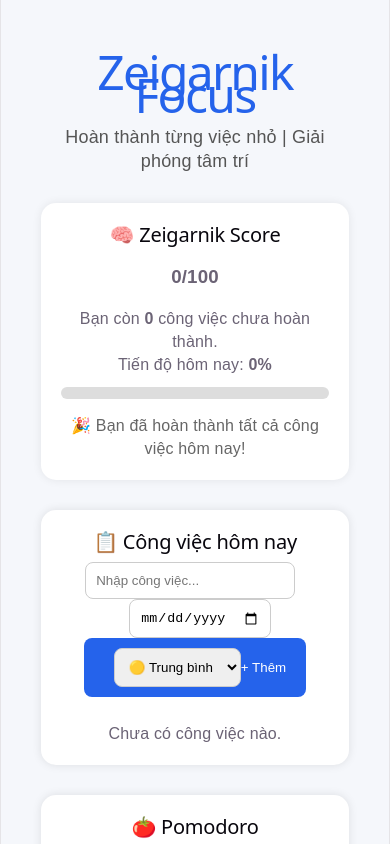
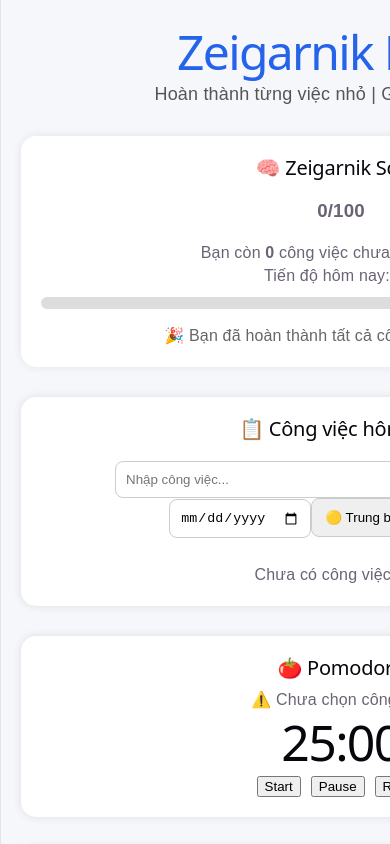
Before and after one commit to tranphuonganh1352-svg/zeigarnik-focus, a React (Vite) app: page / in a window 390 px wide. Both pictures are taken after a click on the button "🚀 Bắt đầu". Shown: the top 844 px of the page. Built offline with nearby package versions, Linux system fonts and the light colour scheme.

Commit message:
Update responsive layout

```diff
--- a/src/App.jsx
+++ b/src/App.jsx
@@ -201,7 +201,9 @@
   style={{
     minHeight: "100vh",
     background: "#f5f7fb",
-        padding: "40px",
+    padding: "20px",
+    maxWidth: "1200px",
+    margin: "0 auto",
     fontFamily: "Arial",
   }}
 >
@@ -264,6 +266,16 @@
       >
         <h2>📋 Công việc hôm nay</h2>
 
+<div
+  style={{
+    display: "flex",
+    flexWrap: "wrap",
+    gap: "10px",
+    marginTop: "20px",
+  }}
+>
+
+</div>
         <input
           type="text"
           placeholder="Nhập công việc..."
@@ -289,6 +301,20 @@
   }}
 />
 
+      <select
+  value={priority}
+  onChange={(e) => setPriority(e.target.value)}
+  style={{
+    padding: "10px",
+    borderRadius: "8px",
+    border: "1px solid #ccc",
+  }}
+>
+  <option value="Cao">🔴 Cao</option>
+  <option value="Trung bình">🟡 Trung bình</option>
+  <option value="Thấp">🟢 Thấp</option>
+</select>
+
 <button
   onClick={addTask}
   style={{
@@ -299,22 +325,11 @@
     borderRadius: "8px",
     cursor: "pointer",
   }}
-        ><select
-  value={priority}
-  onChange={(e) => setPriority(e.target.value)}
-  style={{
-    padding: "10px",
-    marginLeft: "10px",
-    borderRadius: "8px",
-    border: "1px solid #ccc",
-  }}
 >
-  <option value="Cao">🔴 Cao</option>
-  <option value="Trung bình">🟡 Trung bình</option>
-  <option value="Thấp">🟢 Thấp</option>
-</select>
   + Thêm
 </button>
+
+
 
         <div style={{ marginTop: "25px" }}>
           {tasks.length === 0 ? (
```
Lines whose indentation alone changed are shown as unchanged.
